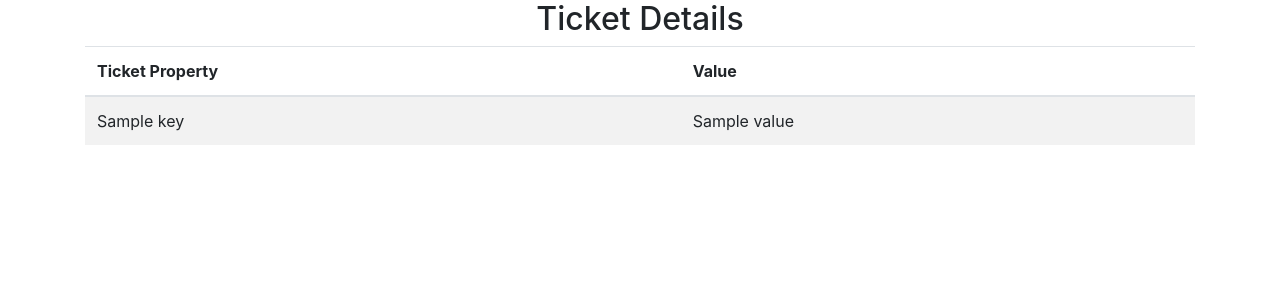
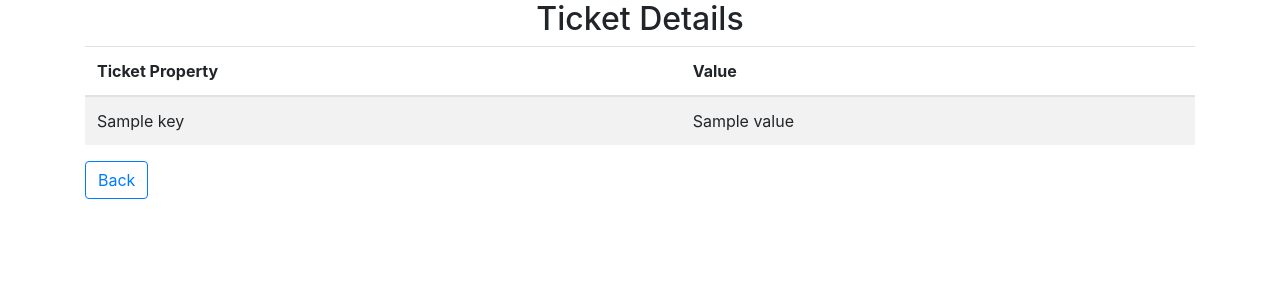
Before and after one commit to PoorviHegde/Zendesk-Challenge, a Django app: template zendesk_ticket_viewer/templates/main/ticket_detail.html in a window 1280 px wide. Shown: the top 300 px of the page. Run offline with Django 3.2, Linux system fonts and the light colour scheme; the template is opened without the code that fills it: most values are stand-ins (such as "Sample title", 1, 10 or a date in 2020); some libraries are stand-ins or nearby versions.

Commit message:
Back Button
Cleaned the code and added back button in ticket details page

```diff
--- a/zendesk_ticket_viewer/templates/base.html
+++ b/zendesk_ticket_viewer/templates/base.html
@@ -6,22 +6,11 @@
   <link rel="stylesheet" href="{% static 'css/bootstrap.css' %}">
   <meta name="viewport" content="width=device-width, initial-scale=1">
 
-  <!-- https://cdnjs.com/libraries/toastr.js/latest -->
-  <link rel="stylesheet" href="https://cdnjs.cloudflare.com/ajax/libs/toastr.js/latest/toastr.css" integrity="sha512-3pIirOrwegjM6erE5gPSwkUzO+3cTjpnV9lexlNZqvupR64iZBnOOTiiLPb9M36zpMScbmUNIcHUqKD47M719g==" crossorigin="anonymous" referrerpolicy="no-referrer" />
-
-
   {% block extend_head %}
   {% endblock %}
 
 </head>
 <body>
-
-
-  <!--visit https://code.jquery.com/ for jquery script-->
-  <script src="https://code.jquery.com/jquery-3.6.0.min.js" integrity="sha256-/xUj+3OJU5yExlq6GSYGSHk7tPXikynS7ogEvDej/m4=" crossorigin="anonymous"></script>
-
-  <!-- https://cdnjs.com/libraries/toastr.js/latest -->
-  <script src="https://cdnjs.cloudflare.com/ajax/libs/toastr.js/latest/toastr.min.js" integrity="sha512-VEd+nq25CkR676O+pLBnDW09R7VQX9Mdiij052gVCp5yVH3jGtH70Ho/UUv4mJDsEdTvqRCFZg0NKGiojGnUCw==" crossorigin="anonymous" referrerpolicy="no-referrer"></script>
 
   <!-- This allows us to extend the foot scripts in HTML docs that have special requirements-->
   {% block extend_footer %}
--- a/zendesk_ticket_viewer/templates/main/ticket_detail.html
+++ b/zendesk_ticket_viewer/templates/main/ticket_detail.html
@@ -29,11 +31,7 @@
           {% endfor %}
         </tbody>
     </table>
-
-<!-- {{ ticket_detail }} -->
-
-
-
+    <a href="/" class="btn btn-outline-primary" >Back</a>
 </div>
 
 
```
Also changed, not shown: other parts of zendesk_ticket_viewer/templates/main/ticket_detail.html (+3 -10 lines), zendesk_ticket_viewer/templates/main/tickets.html (+0 -12 lines).
